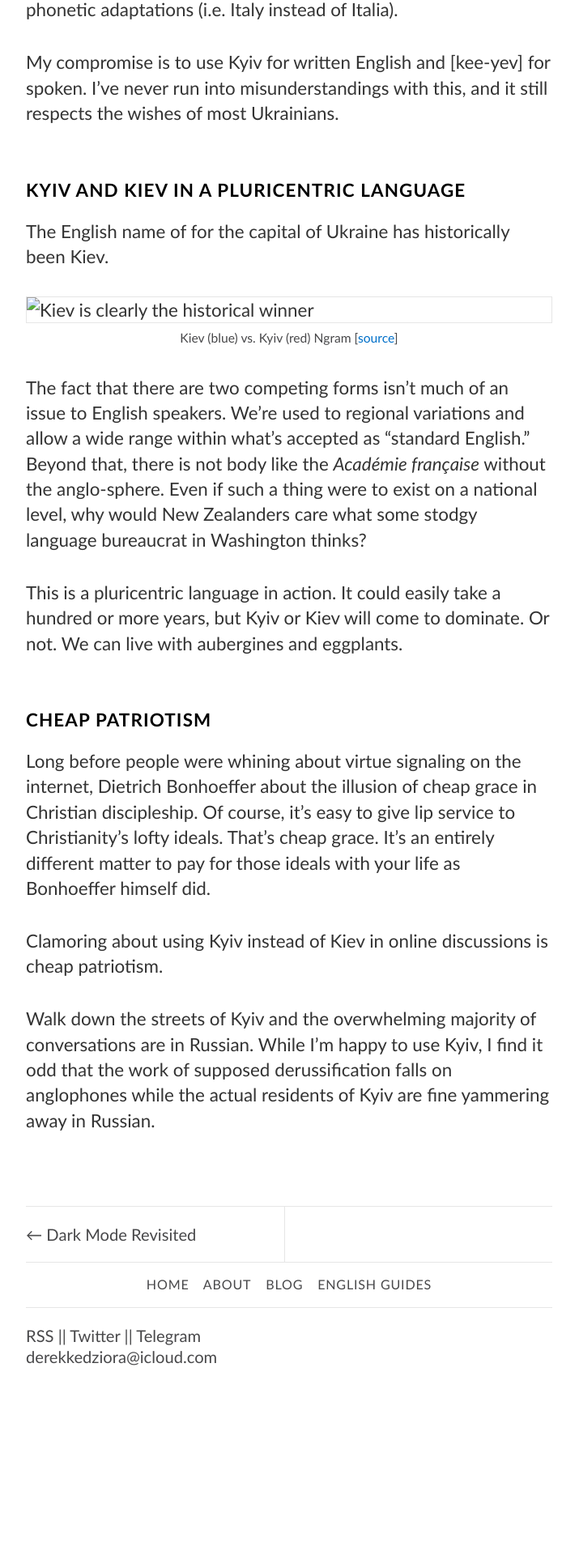
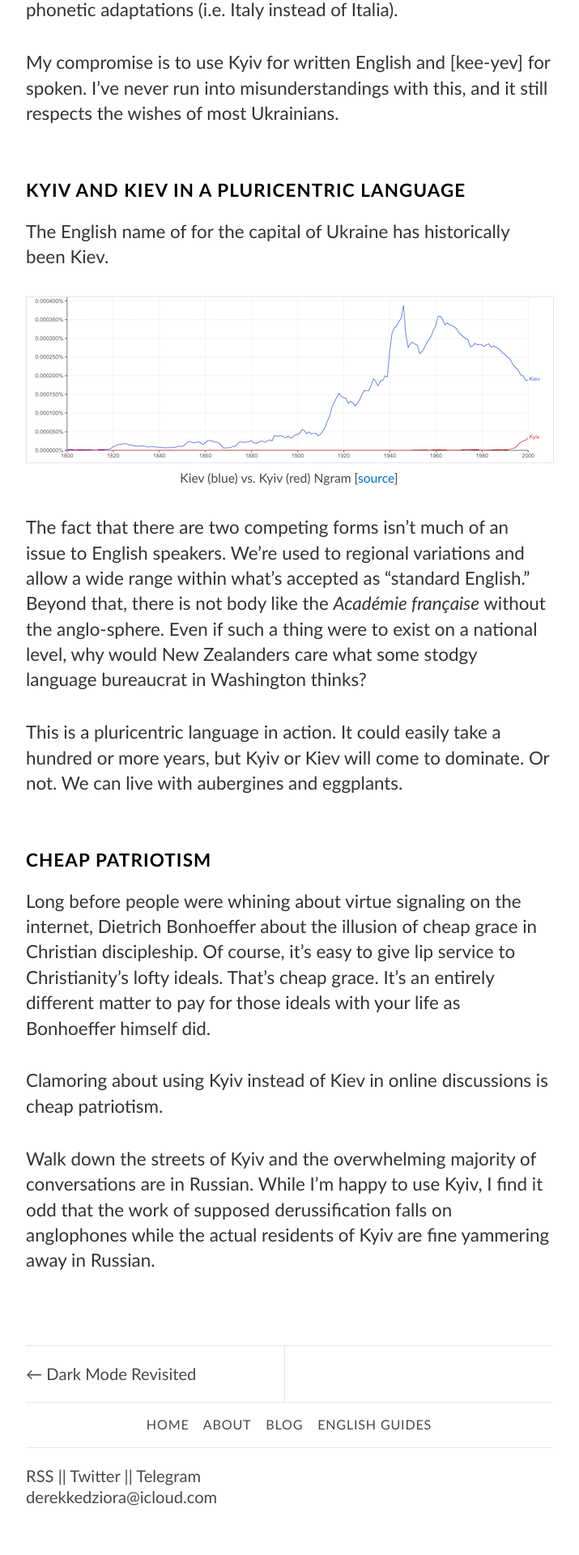
Before and after one commit to parcuri/derekkedziora.com, a Jekyll site: the page built from _posts/2019-12-25-kyiv-vs-kiev.md, in a window 1280 px wide. Shown: the part 2773-4693 px from the top of the page at 81% size, without its empty margins (283-998 px from the left). Built offline with Jekyll 4.4.1, drawn with Linux system fonts in a browser that asks for light colours; before the commit the page ends 4521 px from its top, so only the background shows below that.

Commit message:
image added

```diff
--- a/_posts/2019-12-25-kyiv-vs-kiev.md
+++ b/_posts/2019-12-25-kyiv-vs-kiev.md
@@ -59,7 +59,7 @@ My compromise is to use Kyiv for written English and [kee-yev] for spoken. I've
 
 The English name of for the capital of Ukraine has historically been Kiev.
 
-![Kiev is clearly the historical winner](/static/posts/kyiv-kiev-ngrams.png "Ngrams")
+![Kiev is clearly the historical winner](/static/posts/2019-12-25/kyiv-kiev-ngrams.png "Ngrams")
 <p class="caption">Kiev (blue) vs. Kyiv (red) Ngram [<a href="https://books.google.com/ngrams/graph?content=Kiev%2C+Kyiv&year_start=1800&year_end=2000&corpus=15&smoothing=3&share=&direct_url=t1%3B%2CKiev%3B%2Cc0%3B.t1%3B%2CKyiv%3B%2Cc0#t1%3B%2CKiev%3B%2Cc0%3B.t1%3B%2CKyiv%3B%2Cc0" title="Google Ngrams">source</a>]</p>
 
 The fact that there are two competing forms isn’t much of an issue to English speakers. We’re used to regional variations and allow a wide range within what’s accepted as “standard English.” Beyond that, there is not body like the *Académie française* without the anglo-sphere. Even if such a thing were to exist on a national level, why would New Zealanders care what some stodgy language bureaucrat in Washington thinks?
```
Also changed, not shown: static/posts/2019-12-25/kyiv-kiev-ngrams.png (added).
